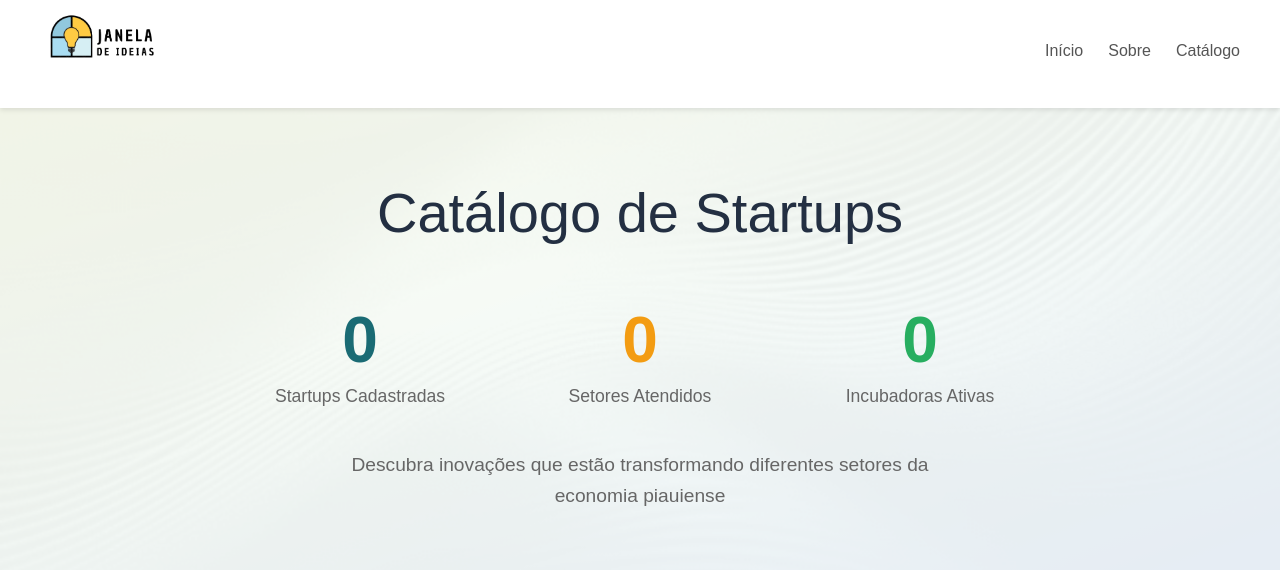
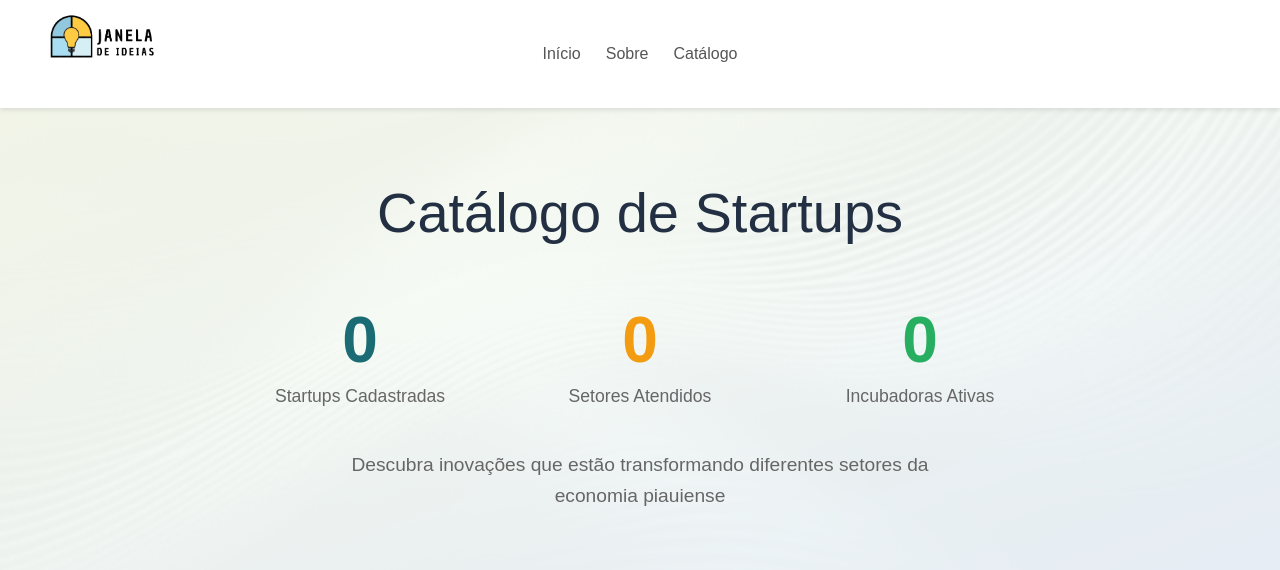
Before and after one commit to crislymss/Janela_Ideias, a Django app: page /catalogo/ in a window 1280 px wide. Shown: the top 570 px of the page. Run offline with Django 5.2, Linux system fonts and the light colour scheme; data that the repository does not hold is empty; some web fonts are replaced.

Commit message:
fix: corrigir links do footer e centralizar navegação do header
- Corrigir links do footer para usar {% url %} ao invés de URLs estáticas
- Centralizar navegação (Início, Sobre, Catálogo) no header do catálogo
- Resolver erro 404 nos links de navegação do footer

```diff
--- a/static/css/header.css
+++ b/static/css/header.css
@@ -20,17 +20,13 @@ header {
 
   display: flex;
   align-items: center;
-  justify-content: space-between;
+  position: relative;
 
   position: sticky;
   top: 0;
   z-index: 10;
-  flex-wrap: wrap;
 
   transition: padding 0.3s ease, background 0.3s ease;
-
-
-
 }
 
 /* Header específico para catálogo */
@@ -60,6 +56,16 @@ body.catalogo-page nav a:hover {
   color: #1a6b74 !important;
 }
 
+
+body.catalogo-page nav {
+  position: absolute !important;
+  left: 50% !important;
+  transform: translateX(-50%) !important;
+  top: 50% !important;
+  margin-top: -15px !important;
+}
+
+
 header.rolagem {
     padding: 5px 40px;
     background: rgba(248, 248, 248, 0.9);
@@ -80,7 +86,9 @@ nav {
   display: flex;
   flex-direction: row;
   gap: 25px;
-
+  position: absolute;
+  left: 50%;
+  transform: translateX(-50%);
 }
 
 nav a {
--- a/templates/catalogo.html
+++ b/templates/catalogo.html
@@ -26,11 +26,11 @@
         <div class="logo">
             <img src="{% static 'images/logo.png' %}" alt="Logo Janela de Ideias">
         </div>
-        <nav>
-            <a href="{% url 'home' %}">Início</a>
-            <a href="{% url 'home' %}#sobre">Sobre</a>
-            <a href="{% url 'catalogo' %}">Catálogo</a>
-        </nav>
+        <div id="nav-centralizada" style="position: absolute !important; top: 50% !important; left: 50% !important; transform: translate(-50%, -50%) !important; display: flex !important; gap: 25px !important; z-index: 1000 !important; background: rgba(255,255,255,0.9) !important; padding: 10px 20px !important; border-radius: 5px !important;">
+            <a href="{% url 'home' %}" style="color: #555 !important; text-decoration: none !important; font-weight: 500 !important; font-size: 16px !important;">Início</a>
+            <a href="{% url 'home' %}#sobre" style="color: #555 !important; text-decoration: none !important; font-weight: 500 !important; font-size: 16px !important;">Sobre</a>
+            <a href="{% url 'catalogo' %}" style="color: #555 !important; text-decoration: none !important; font-weight: 500 !important; font-size: 16px !important;">Catálogo</a>
+        </div>
     </header>
 
     <main class="catalogo-main">
@@ -145,9 +145,9 @@
             <div class="footer-section">
                 <h3>Navegação</h3>
                 <ul>
-                    <li><a href="home.html">Início</a></li>
-                    <li><a href="home.html#sobre">Sobre</a></li>
-                    <li><a href="catalogo.html">Catálogo</a></li>
+                    <li><a href="{% url 'home' %}">Início</a></li>
+                    <li><a href="{% url 'home' %}#sobre">Sobre</a></li>
+                    <li><a href="{% url 'catalogo' %}">Catálogo</a></li>
                 </ul>
             </div>
 
--- a/templates/home.html
+++ b/templates/home.html
@@ -199,8 +199,8 @@
     <div class="footer-section">
       <h3>Navegação</h3>
       <ul>
-        <li><a href="home.html">Início</a></li>
-        <li><a href="#sobre">Sobre</a></li>
+        <li><a href="{% url 'home' %}">Início</a></li>
+        <li><a href="{% url 'home' %}#sobre">Sobre</a></li>
         <li><a href="{% url 'catalogo' %}">Catálogo</a></li>
       </ul>
     </div>
```
